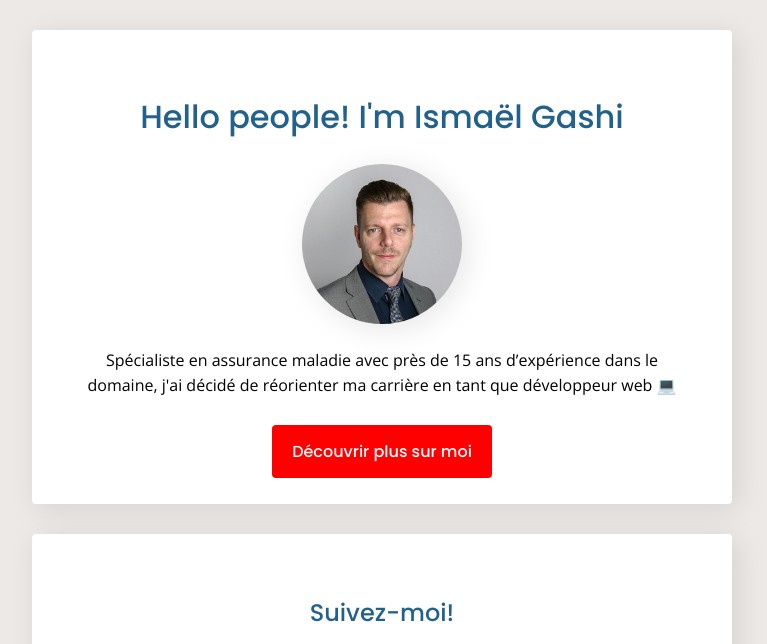
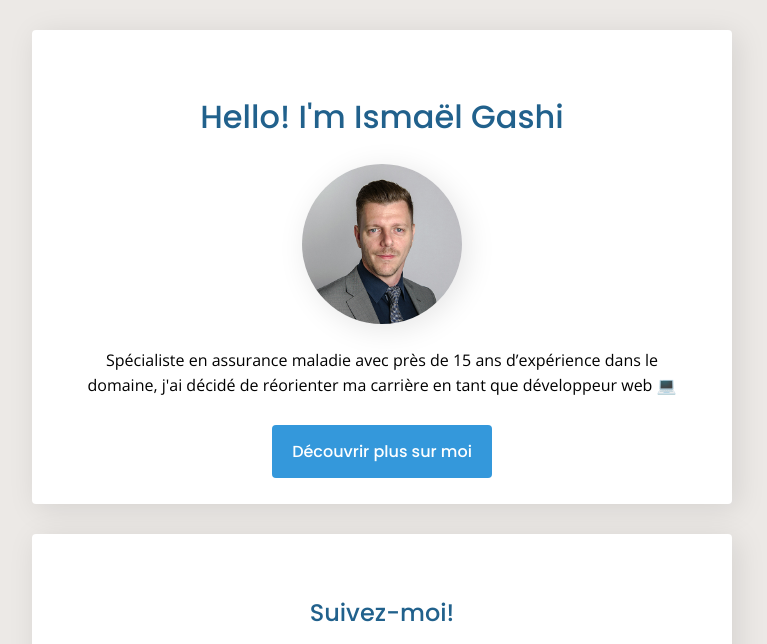
Before and after one commit to ismooz/profile, a plain HTML site: page index.html in a window 1280 px wide. Shown: the top 644 px of the page, without its empty margins (258-1025 px from the left). Drawn offline with nearby package versions, Linux system fonts and the light colour scheme.

Commit message:
Return to blue btn

```diff
--- a/index.html
+++ b/index.html
@@ -11,7 +11,7 @@
 
 <div class="container">
   <div class="card-white text-center">
-    <h1>Hello people! I'm Ismaël Gashi</h1>
+    <h1>Hello! I'm Ismaël Gashi</h1>
     <img src="images/ismael_gashi.jpg" alt="Ismaël Gashi" class="img-circle img-presentation">
     <p id="introduction">
       Spécialiste en assurance maladie avec près de 15 ans d’expérience dans le domaine, j'ai décidé de réorienter ma carrière en tant que développeur web 💻
--- a/style.css
+++ b/style.css
@@ -99,7 +99,7 @@ a:hover {
 }
 
 .btn-blue {
-  background-color: red;
+  background-color: rgb(52, 152, 219);
   color: white;
   padding: 15px 20px;
   border-radius: 4px;
```
